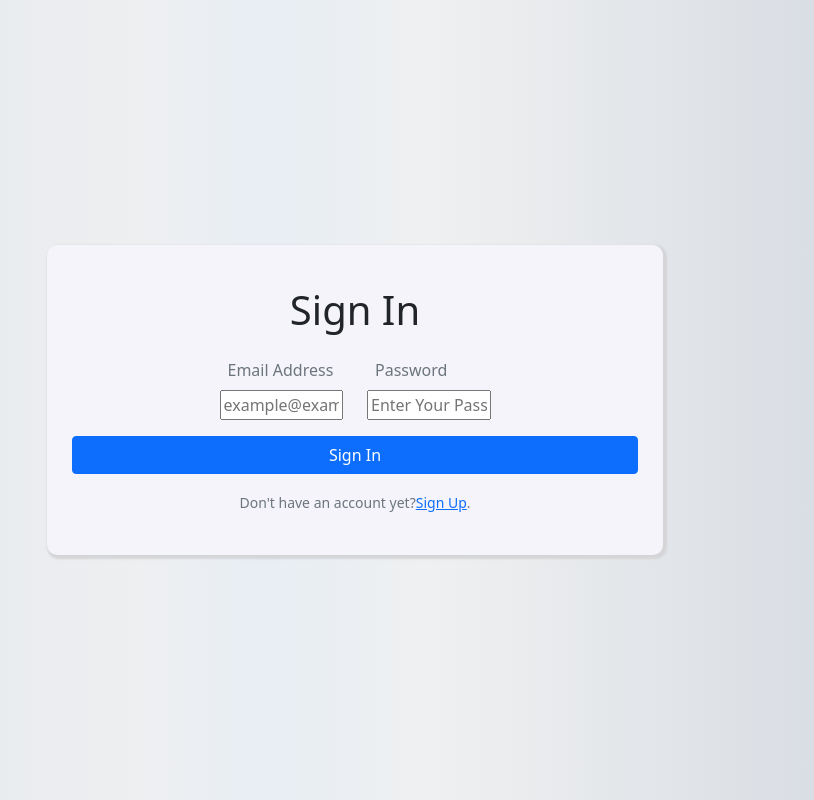
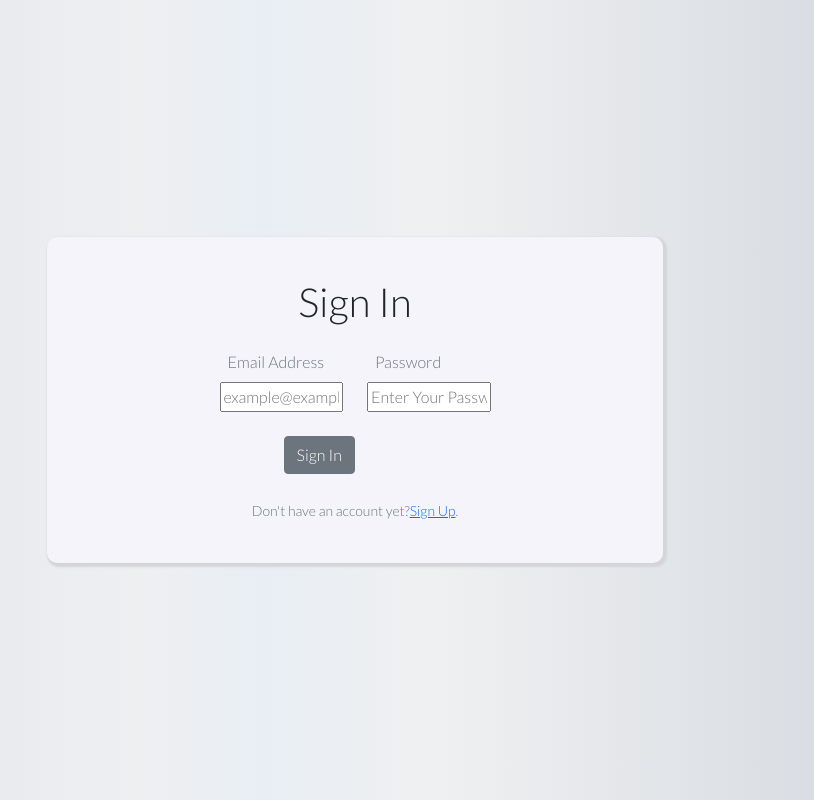
Before and after one commit to veggiepilot/gca-donor-dashboard-react-app, a React (Create React App) app in the folder client/: page / in a window 1280 px wide. Shown: the whole page, without its empty margins (285-1099 px from the left). Built offline with nearby package versions, Linux system fonts and the light colour scheme.

Commit message:
added font familys

```diff
--- a/client/public/index.html
+++ b/client/public/index.html
@@ -10,6 +10,12 @@
       content="Web site created using create-react-app"
     />
     <link rel="apple-touch-icon" href="%PUBLIC_URL%/logo192.png" />
+    <link rel="preconnect" href="https://fonts.googleapis.com">
+<link rel="preconnect" href="https://fonts.gstatic.com" crossorigin>
+<link href="https://fonts.googleapis.com/css2?family=Lato:wght@300&display=swap" rel="stylesheet">
+<link rel="preconnect" href="https://fonts.googleapis.com">
+<link rel="preconnect" href="https://fonts.gstatic.com" crossorigin>
+<link href="https://fonts.googleapis.com/css2?family=Lato:wght@300&family=Montserrat&display=swap" rel="stylesheet">
     <!--
       manifest.json provides metadata used when your web app is installed on a
       user's mobile device or desktop. See https://developers.google.com/web/fundamentals/web-app-manifest/
--- a/client/src/App.css
+++ b/client/src/App.css
@@ -12,12 +12,14 @@ html,Body, #root {
 }
 
 .header {
-        box-sizing: content-box;
-        text-align: center;
+    font-family: 'Montserrat', sans-serif;
+    box-sizing: content-box;
+    text-align: center;
 }
 
 
 .sidenav {
+    font-family: 'Montserrat', sans-serif;
     background-color: rgb(244, 244, 250);
     border-style: solid;
     border-width: 1px;
@@ -41,9 +43,8 @@ html,Body, #root {
     border-style: none;
 }
 
-
-
 .card {
+    font-family: 'Montserrat', sans-serif;
     border-style: solid;
     border-width: 1px;
     border-color:  rgba(248, 249, 251, 0.695);
@@ -53,6 +54,7 @@ html,Body, #root {
 }
 
 .accountform {
+    font-family: 'Lato',sans-serif;
     padding: 30px;
     border-style: solid;
     border-width: 1px;
@@ -63,6 +65,7 @@ html,Body, #root {
 }
 
 .studentform{
+    font-family: 'Lato',sans-serif;
     padding: 30px;
     border-style: solid;
     border-width: 1px;
@@ -73,6 +76,7 @@ html,Body, #root {
 }
 
 .donorform {
+    font-family: 'Lato',sans-serif;
     padding: 30px;
     border-style: solid;
     border-width: 1px;
@@ -83,6 +87,7 @@ html,Body, #root {
 }
 
 .signin {
+    font-family: 'Lato',sans-serif;
     border-style: solid;
     border-width: 1px;
     background-color: rgb(244, 244, 250);
@@ -92,6 +97,7 @@ html,Body, #root {
 }
 
 .signup {
+    font-family: 'Lato',sans-serif;
     border-style: solid;
     border-width: 1px;
     background-color: rgb(244, 244, 250);
--- a/client/src/components/forms/accountForm.js
+++ b/client/src/components/forms/accountForm.js
@@ -36,7 +36,7 @@ const AccountForm = () => {
 
          <Stack gap={2} className="col-md-5 mt-3 mx-auto">
             <Link to="/dashboard">
-              <Button variant="light">Save changes</Button>
+              <Button variant="secondary">Save changes</Button>
             </Link>
         </Stack>
 
--- a/client/src/components/forms/createStudentForm.js
+++ b/client/src/components/forms/createStudentForm.js
@@ -42,7 +42,7 @@ const CreateStudentForm = () => {
         </Form>
         <Stack className="col-md-5 p-2 m-2 mx-auto ">
           <Link to="/dashboard">
-            <Button variant="light">Create</Button>
+            <Button variant="secondary">Create</Button>
           </Link>
         </Stack>
       </Container>
--- a/client/src/components/forms/donationForm.js
+++ b/client/src/components/forms/donationForm.js
@@ -69,7 +69,7 @@ const donationForm = (props) => {
 
           <Stack gap={2} className="col-md-5 mx-auto">
             <Link to="/dashboard">
-              <Button variant="light">Donate</Button>
+              <Button variant="secondary">Donate</Button>
             </Link>
           </Stack>
         </Form>
--- a/client/src/views/signIn.js
+++ b/client/src/views/signIn.js
@@ -41,7 +41,7 @@ const SignIn = () => {
   };
   return (
     <Container
-      className="d-flex flex-column w-50 justify-content-center align-content-center min-vh-100"
+      className="d-flex flex-column justify-content-center align-content-center min-vh-100 w-50 "
       fluid={true}
     >
       <div className="signin d-flex flex-column justify-content-center align-content-center p-4">
@@ -53,6 +53,7 @@ const SignIn = () => {
             Success! You may now head <Link to="/">back to the homepage.</Link>
           </p>
         ) : (
+        <>
           <form onSubmit={handleFormSubmit}>
             <Row className="d-flex flex-row justify-content-center align-content-center">
             <div className="form-group d-flex flex-column justify-content-center align-content-center w-25">
@@ -77,21 +78,26 @@ const SignIn = () => {
                 onChange={handleChange}
               ></input>
             </div>
-            <Link to="/dashboard">
+            </Row>
+          </form>
+          <br/>
+          <div className="w-50 d-flex flex-row justify-content-end align-content-end">
+          <Link to="/dashboard">
               <button
                 type="submit"
-                className="w-100 mb-3 mt-3 btn btn-primary btn-lrg"
+                className="btn btn-secondary btn-lrg"
               >
                 Sign In
               </button>
-            </Link>
-            <p className="text-center">
+          </Link>
+          </div>
+          <br/>
+           <p className="text-center">
               <small className="text-muted text-center">
                 Don't have an account yet?<Link to="/signup">Sign Up</Link>.
               </small>
-            </p>
-            </Row>
-          </form>
+          </p>
+          </>
         )}
 
         {error && (
--- a/client/src/views/signUp.js
+++ b/client/src/views/signUp.js
@@ -102,11 +102,10 @@ const SignUp = () => {
             </div>
             <button
               type="submit"
-              className="w-100 mb-3 mt-3 btn btn-primary btn-lrg"
+              className="w-100 mb-3 mt-3 btn btn-secondary btn-lrg"
             >
               Sign Up
             </button>
-
             <p className="text-center">
               <small className="text-muted text-center">
                 Already have an account? <Link to="/signin">Sign In</Link>.
```
